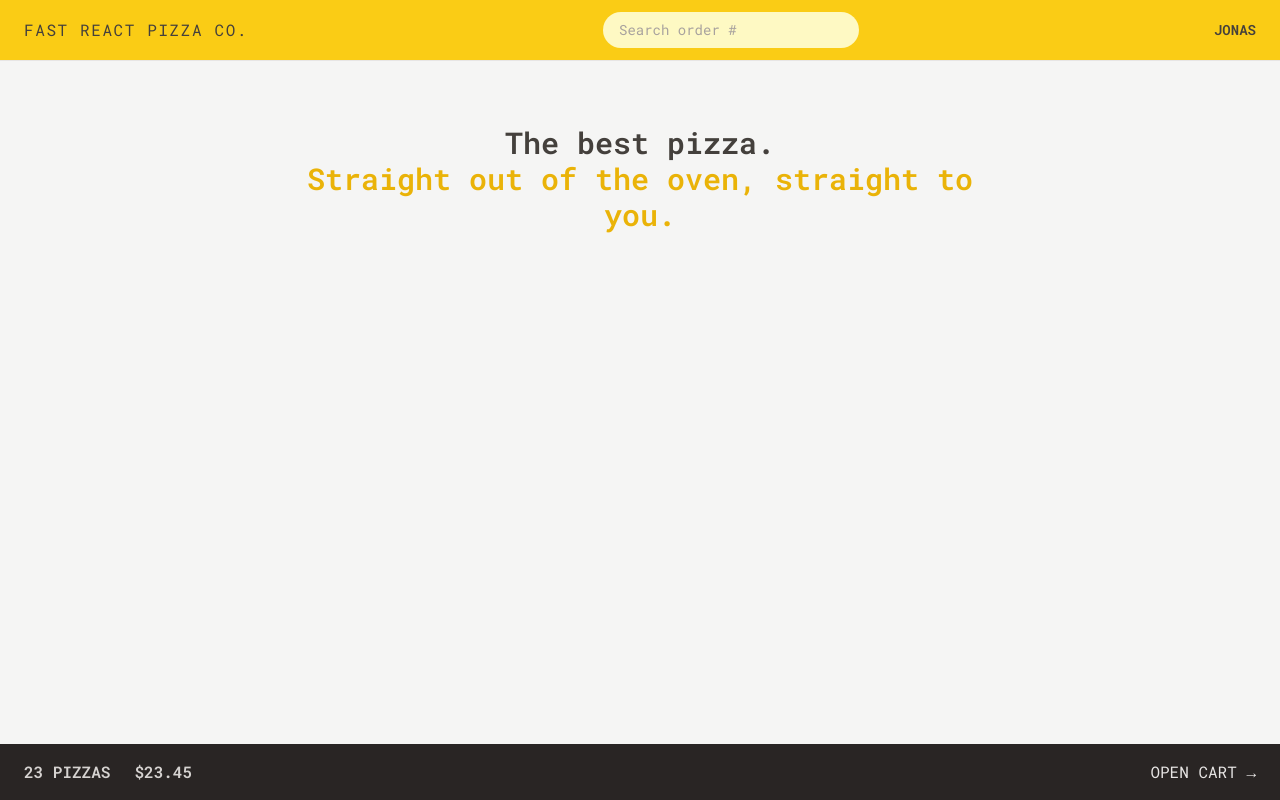
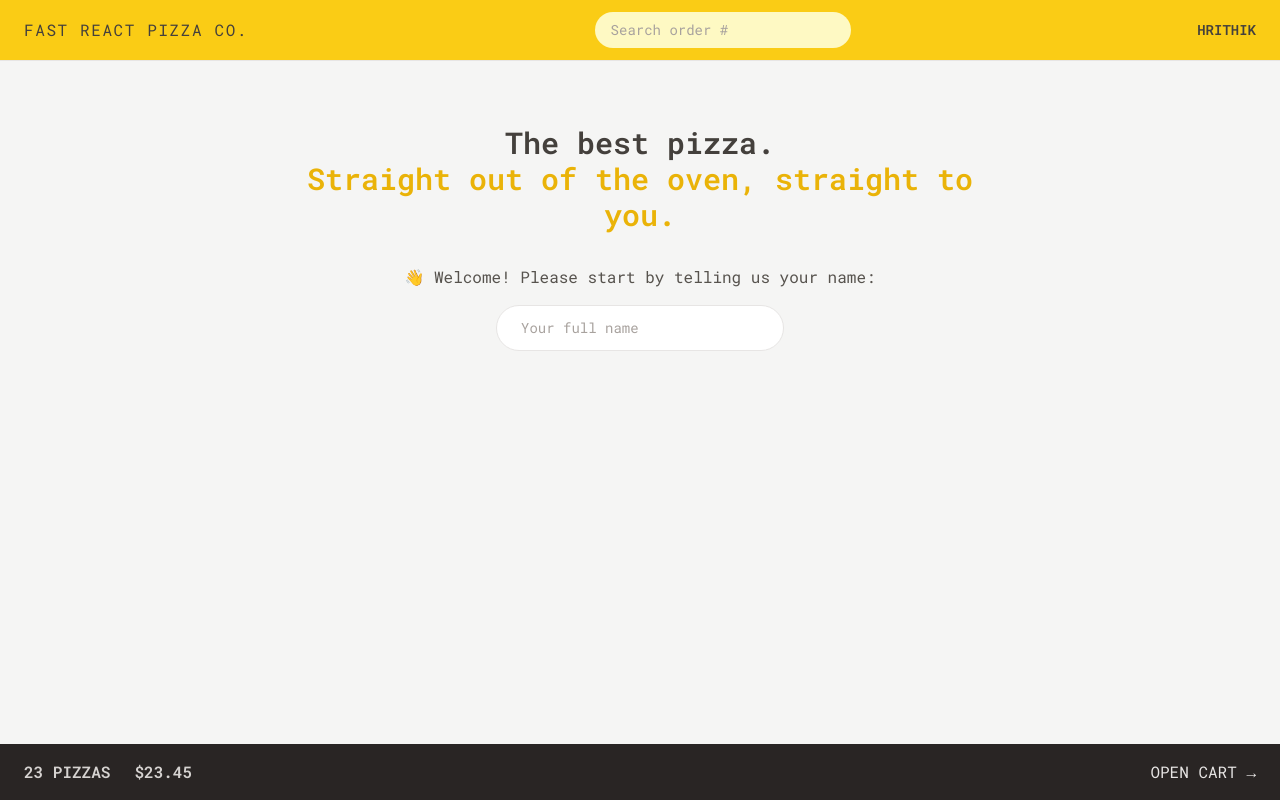
Before and after one commit to Hrithik0112/Fast_React_Pizza, a React (Vite) app: page / in a window 1280 px wide. Built offline with nearby package versions, Linux system fonts and the light colour scheme.

Commit message:
some minor fixes

```diff
--- a/src/features/user/Username.jsx
+++ b/src/features/user/Username.jsx
@@ -1,5 +1,5 @@
 function Username() {
-  return <div className="hidden text-sm font-semibold md:block">Jonas</div>;
+  return <div className="hidden text-sm font-semibold md:block">Hrithik</div>;
 }
 
 export default Username;
--- a/src/ui/Home.jsx
+++ b/src/ui/Home.jsx
@@ -1,3 +1,5 @@
+import CreateUser from "../features/user/CreateUser";
+
 function Home() {
   return (
     <div className="my-10 px-4 text-center sm:my-16">
@@ -6,6 +8,7 @@ function Home() {
         <br />
         <span className="text-yellow-500">Straight out of the oven, straight to you.</span>
       </h1>
+      <CreateUser />
     </div>
   );
 }
```
